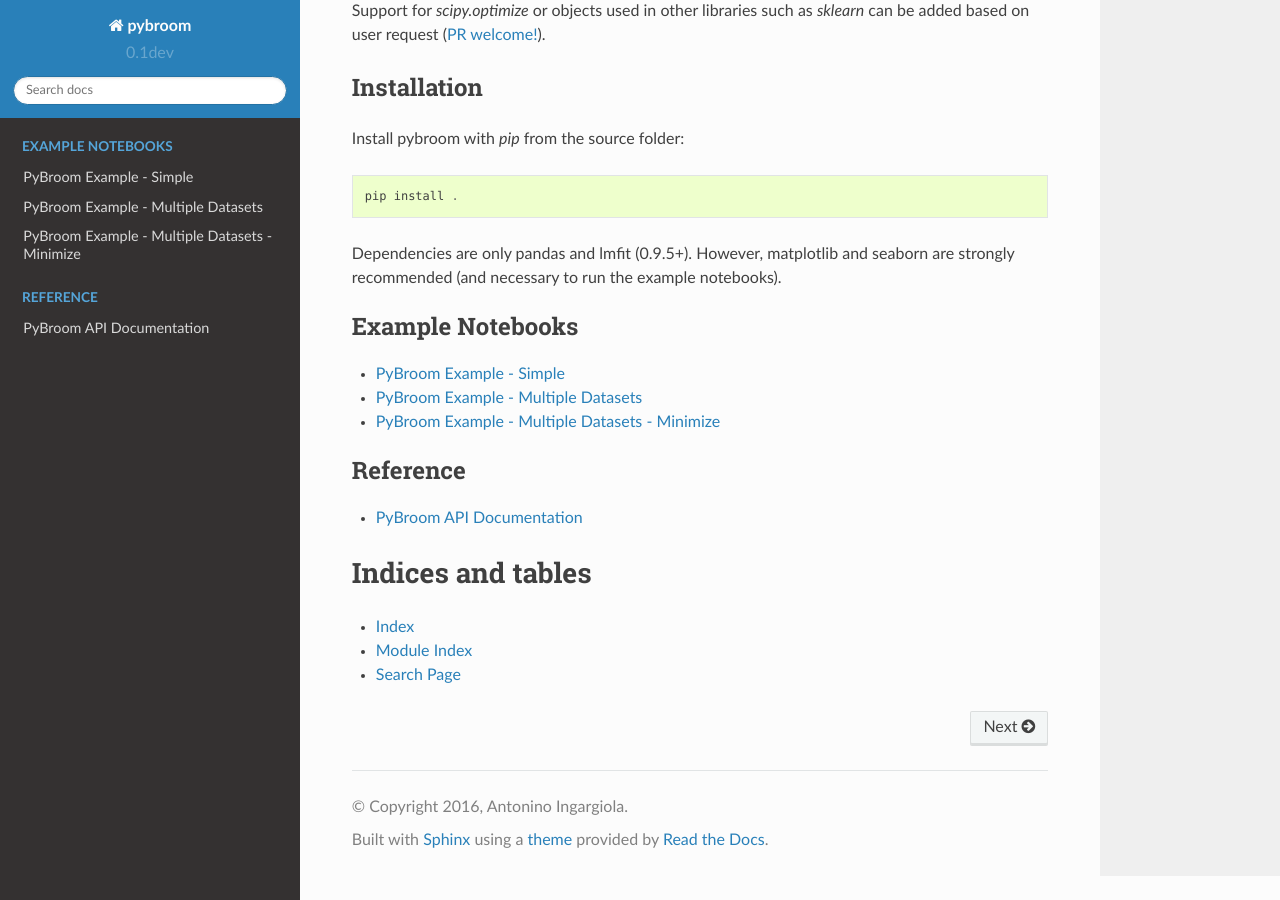
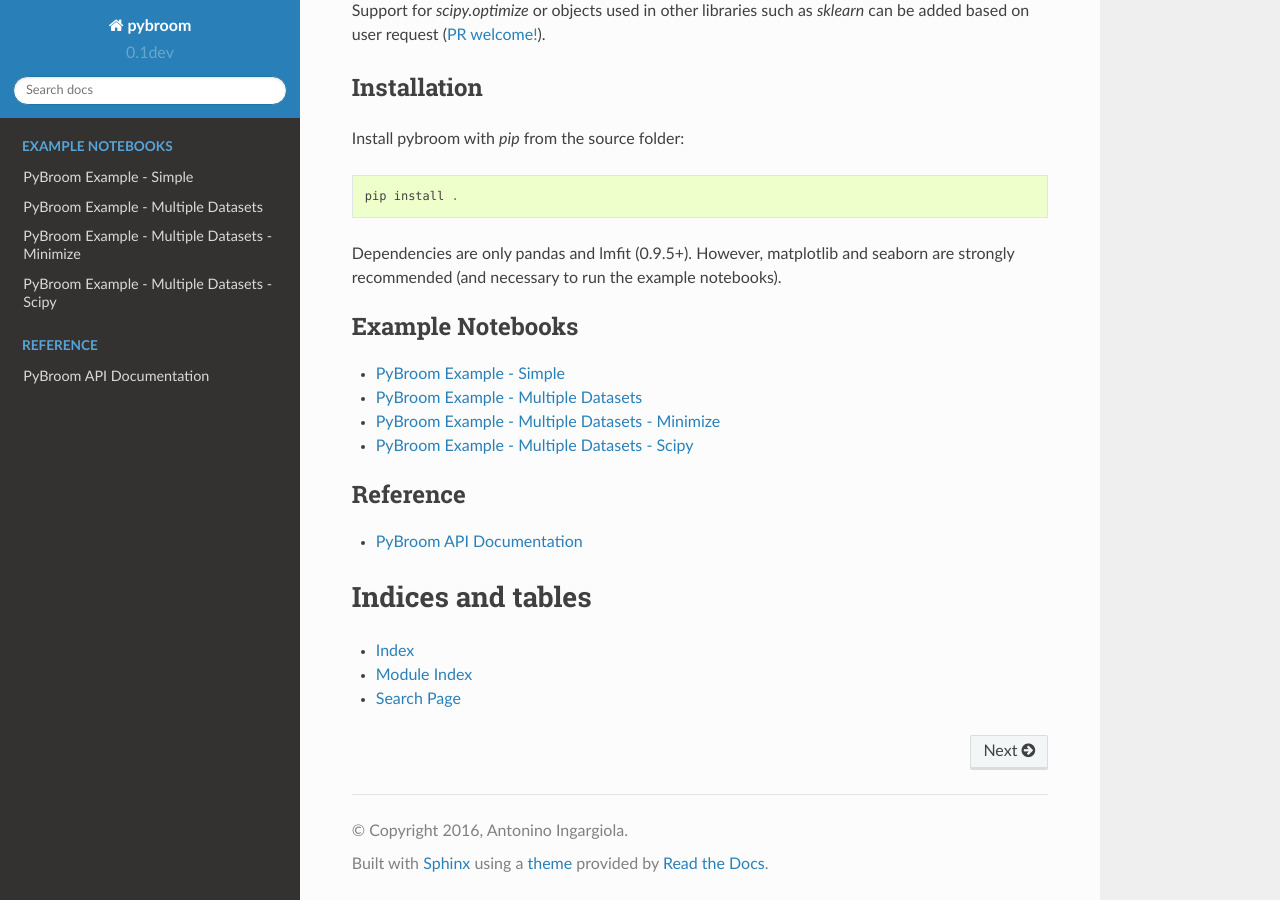
Before and after one commit to tritemio/pybroom, a Sphinx documentation site: the page built from docs/index.rst, in a window 1280 px wide and 900 px high, scrolled down 641 px. Built offline with Sphinx 7.4.7 and the Read the Docs theme 2.0.0, drawn with Linux system fonts in a browser that asks for light colours.

Commit message:
Docs: Add notebook using scipy

```diff
--- a/docs/index.rst
+++ b/docs/index.rst
@@ -60,6 +60,7 @@
    notebooks/pybroom-example.ipynb
    notebooks/pybroom-example-multi-datasets.ipynb
    notebooks/pybroom-example-multi-datasets-minimize.ipynb
+   notebooks/pybroom-example-multi-datasets-scipy.ipynb
 
 .. toctree::
     :maxdepth: 1
```
Also changed, not shown: docs/notebooks/pybroom-example-multi-datasets-scipy.ipynb (added).
